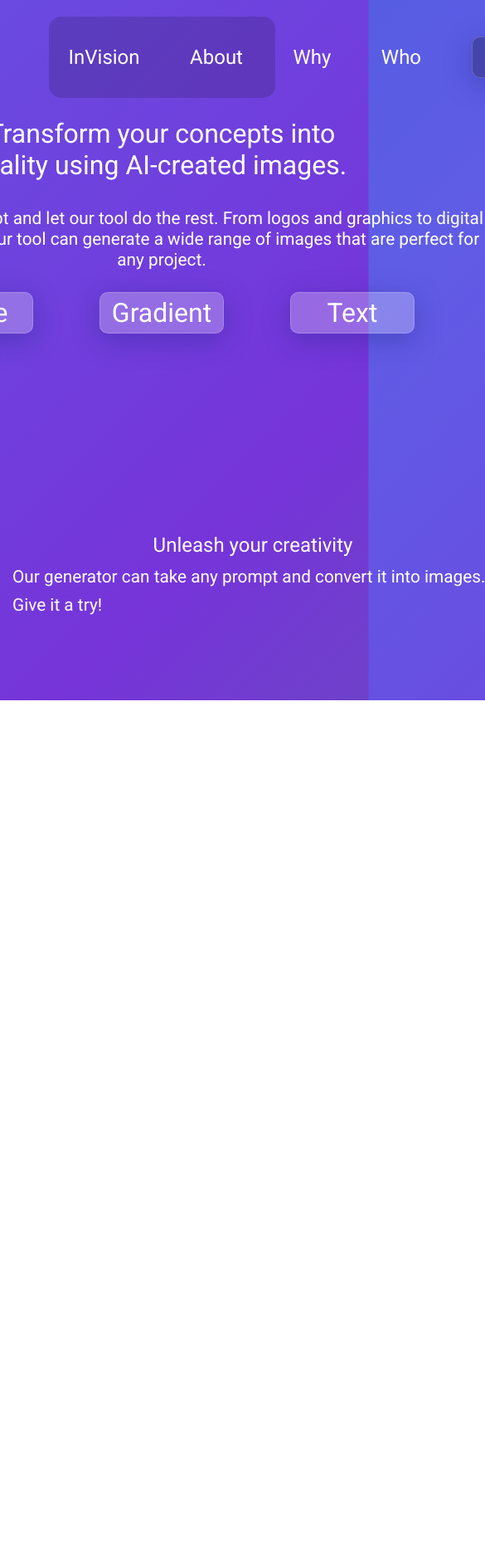
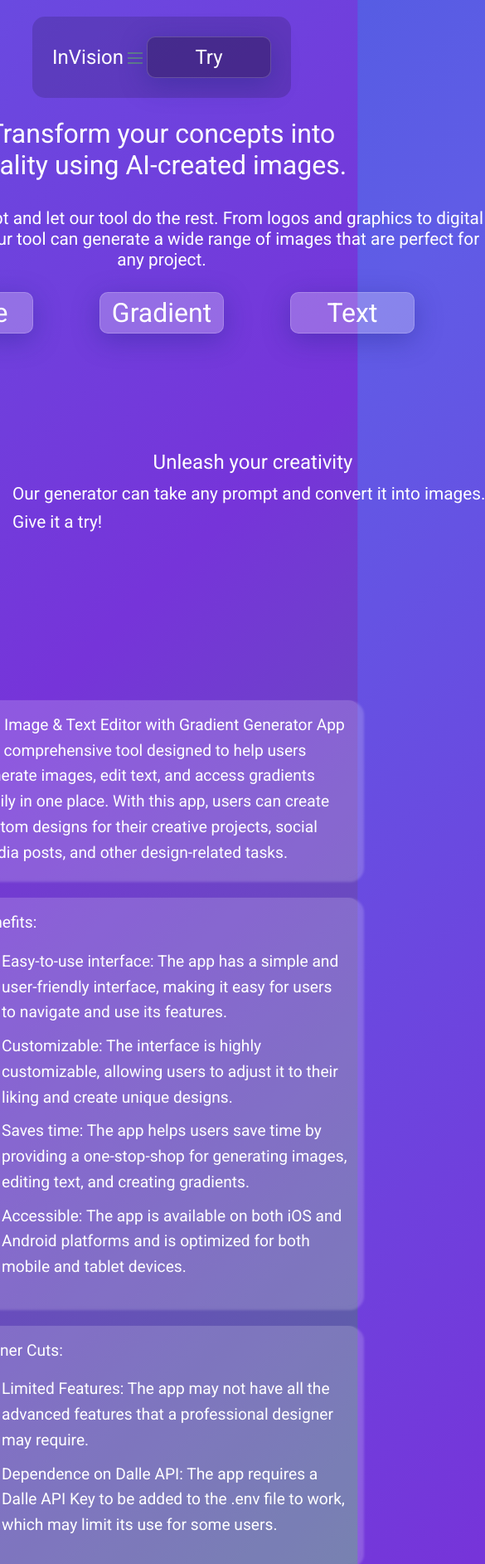
Before and after one commit to besoiuu/image-generation-openai, a React (Create React App) app: page / in a window 390 px wide. Shown: the top 1885 px of the page at 83% size, 585 px wide, since content can reach past the window. Before the commit the page ends 844 px from the top, so only its background shows below. Built offline with nearby package versions, Linux system fonts and the light colour scheme; no server answers.

Commit message:
more content, responsive css, hamburger menu

```diff
--- a/src/pages/homepage/homepage.css
+++ b/src/pages/homepage/homepage.css
@@ -1,7 +1,7 @@
 .page {
-  width: 100vw;
   display: flex;
-  justify-content: center;
+  flex-direction: column;
+  align-items: center;
 }
 
 .top {
@@ -10,13 +10,21 @@
   display: flex;
   flex-wrap: nowrap;
   flex-direction: row;
-  align-items: baseline;
-  width: 70vw;
-  justify-content: space-around;
+  justify-content: space-between;
+  align-items: center;
+  width: 80vw;
   padding: 1.5rem;
   border-radius: 15px;
   background-color: rgba(0, 0, 0, 0.15);
   font-size: 1.5rem;
+}
+
+.navWrap {
+  display: none;
+}
+
+.navWrap.active {
+  display: block;
 }
 
 .navWrap ul {
@@ -24,8 +32,19 @@
   flex-wrap: nowrap;
   width: 25rem;
   justify-content: space-evenly;
+  list-style: none;
   padding: 0;
   margin: 0;
+}
+
+.navWrap ul li {
+  margin: 0 10px;
+}
+
+.menu-icon {
+  cursor: pointer;
+  display: none;
+  font-size: 24px;
 }
 
 .top .gen-button {
@@ -76,7 +95,6 @@
   display: flex;
   gap: 20px;
   position: relative;
-  top: 100px;
 }
 
 .content-about .content-img {
@@ -99,3 +117,65 @@
 .content-about .content-text p {
   font-size: 1.3rem;
 }
+
+.about-section {
+  display: flex;
+  flex-direction: column;
+  max-width: 60%;
+  height: 100vh;
+}
+
+.introduction p,
+.benefits p,
+.benefits ul li,
+.shorts p,
+.shorts ul li {
+  font-size: 1.2rem;
+}
+
+.introduction p {
+  margin: 0;
+}
+
+.introduction,
+.benefits,
+.shorts {
+  background-color: rgba(255, 255, 255, 0.18);
+  padding: 15px;
+  border-radius: 15px;
+  box-shadow: 2px 3px 3px 2px rgba(255, 255, 255, 0.18);
+  margin-bottom: 1.5rem;
+}
+
+@media screen and (max-width: 768px) {
+  .menu-icon {
+    display:block;
+  }
+  .navWrap {
+    position: absolute;
+    top: 100px;
+    left: 0;
+    right: 0;
+    border-radius: 15px;
+    background-color: rgba(0, 0, 0, 0.15);
+    font-size: 1.5rem;
+    z-index: 1;
+    backdrop-filter: blur(5px);
+    width:100%;
+  }
+
+
+  .navWrap.active {
+    display: flex;
+    justify-content: center;
+  }
+
+  ul {
+    flex-direction: column;
+    align-items: center;
+  }
+
+  li {
+    margin: 10px 0;
+  }
+}
--- a/src/pages/homepage/homepage.js
+++ b/src/pages/homepage/homepage.js
@@ -1,15 +1,24 @@
 import "./homepage.css";
-import { useNavigate } from "react-router-dom";
-import testImg from '../../assets/bg/image.gif'
+import { useNavigate, Link } from "react-router-dom";
+import testImg from "../../assets/bg/image.gif";
+import { useState } from "react";
+import { FcMenu } from "react-icons/fc";
 
 export const Homepage = () => {
   const navigate = useNavigate();
+  const [showMenu, setShowMenu] = useState(false);
+  const toggleMenu = () => {
+    setShowMenu(!showMenu);
+  };
 
   return (
     <div className="page">
       <div className="top">
         <a>InVision</a>
-        <nav className="navWrap">
+        <div className="menu-icon" onClick={toggleMenu}>
+          <FcMenu />
+        </div>
+        <nav className={showMenu ? "navWrap active" : "navWrap"}>
           <ul>
             <a>About</a>
             <a>Why</a>
@@ -55,6 +64,54 @@ export const Homepage = () => {
           </div>
         </div>
       </div>
+      <div className="about-section">
+        <div className="introduction">
+          <p>
+            Our Image & Text Editor with Gradient Generator App is a
+            comprehensive tool designed to help users generate images, edit
+            text, and access gradients easily in one place. With this app, users
+            can create custom designs for their creative projects, social media
+            posts, and other design-related tasks.
+          </p>
+        </div>
+        <div className="benefits">
+          <p>Benefits:</p>
+          <ul>
+            <li>
+              Easy-to-use interface: The app has a simple and user-friendly
+              interface, making it easy for users to navigate and use its
+              features.
+            </li>
+            <li>
+              Customizable: The interface is highly customizable, allowing users
+              to adjust it to their liking and create unique designs.
+            </li>
+            <li>
+              Saves time: The app helps users save time by providing a
+              one-stop-shop for generating images, editing text, and creating
+              gradients.
+            </li>
+            <li>
+              Accessible: The app is available on both iOS and Android platforms
+              and is optimized for both mobile and tablet devices.
+            </li>
+          </ul>
+        </div>
+        <div className="shorts">
+          <p>Corner Cuts:</p>
+          <ul>
+            <li>
+              Limited Features: The app may not have all the advanced features
+              that a professional designer may require.
+            </li>
+            <li>
+              Dependence on Dalle API: The app requires a Dalle API Key to be
+              added to the .env file to work, which may limit its use for some
+              users.
+            </li>
+          </ul>
+        </div>
+      </div>
     </div>
   );
 };
```
